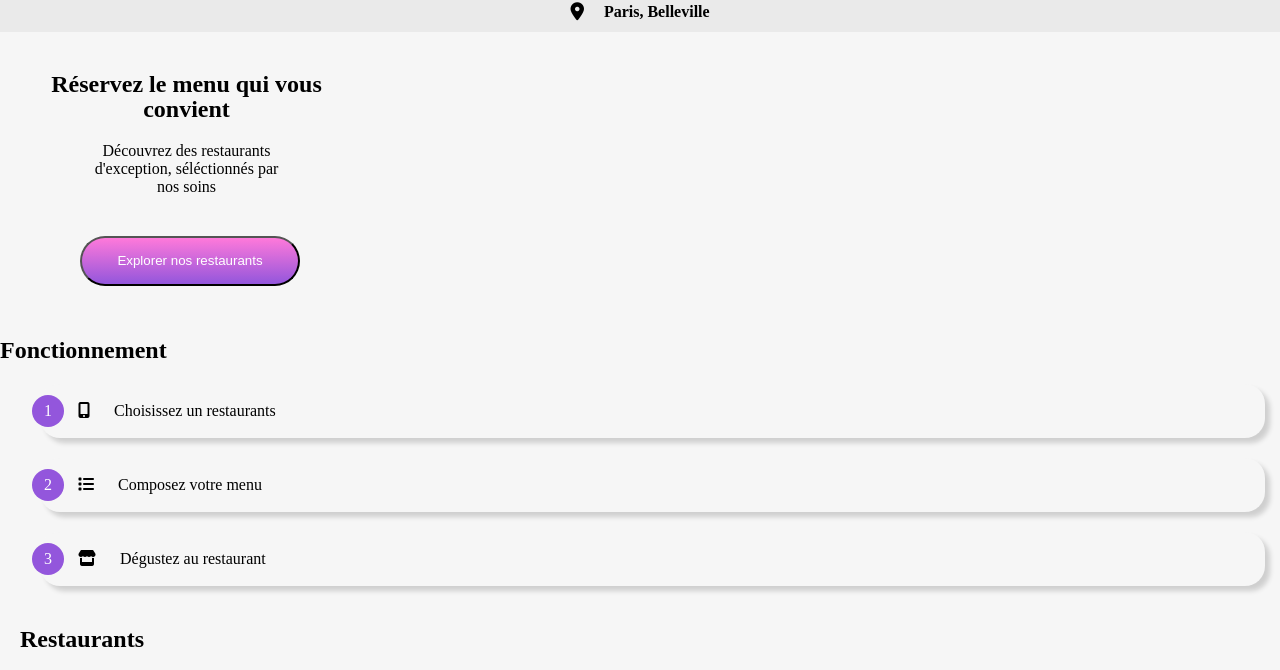
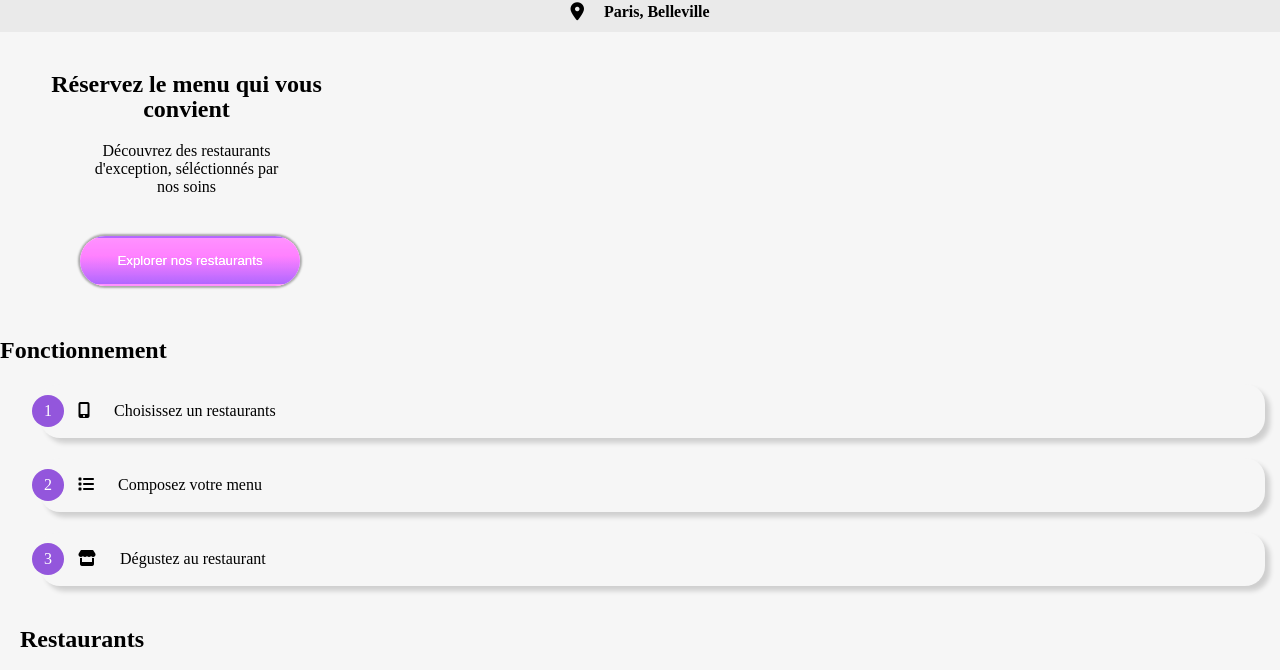
Before and after one commit to Lotfi-elmalemi/Ohmyfood, a plain HTML site: page index.html in a window 1280 px wide. In both pictures the pointer is over the button "Explorer nos restaurants". Shown: the part 86-756 px from the top of the page. Drawn offline with Linux system fonts and the light colour scheme.

Commit message:
eclaircissement et ombre porté bouton

```diff
--- a/css/style.css
+++ b/css/style.css
@@ -100,6 +100,12 @@ button {
     border-radius: 50px;
     color: white;
     margin-left: 80px;
+    border-color: transparent;
+}
+
+button:hover {
+    filter:brightness(1.2);
+    box-shadow: 0px 0px 2px 2px #0000004f;
 }
 
 #restaurant {
```
